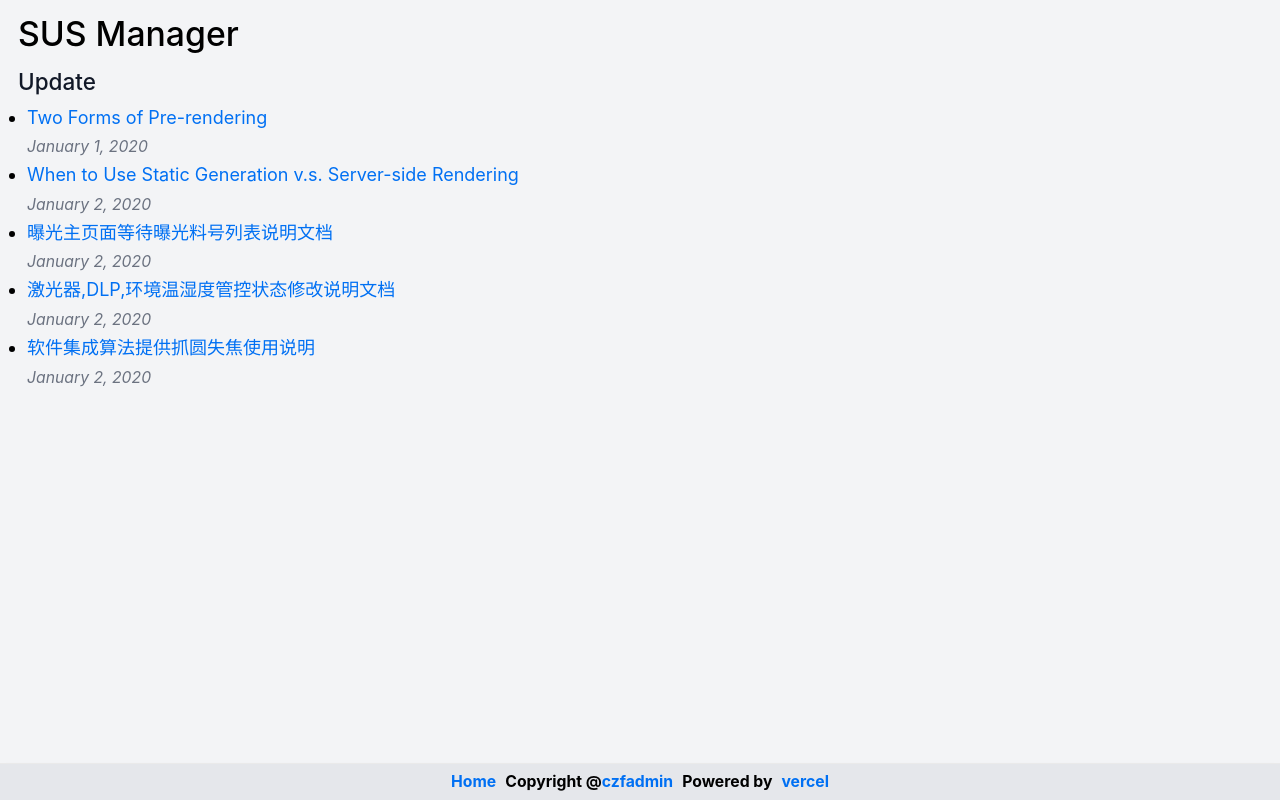
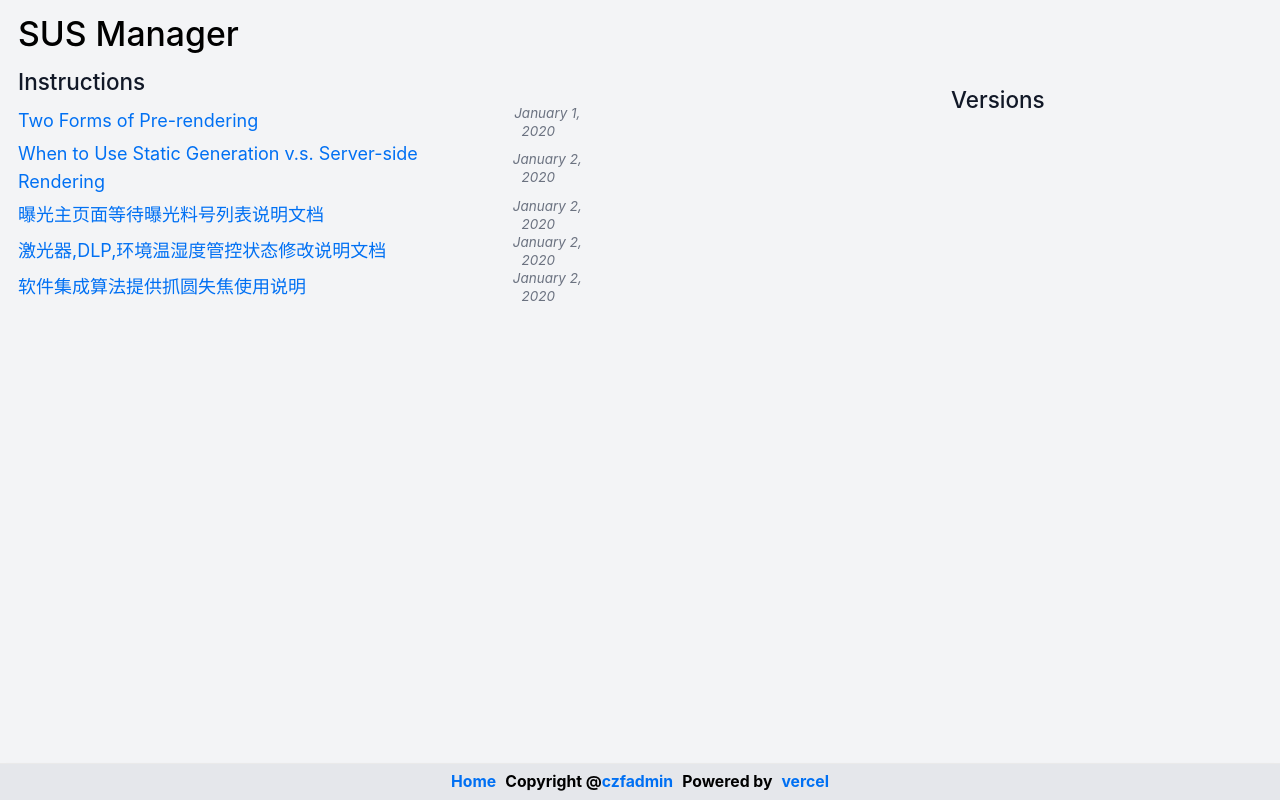
Before and after one commit to czfadmin/sus-manager, a Next.js app: page / in a window 1280 px wide. Built offline with nearby package versions, Linux system fonts and the light colour scheme.

Commit message:
修改Post详情页样式

```diff
--- a/components/DateWrapper.jsx
+++ b/components/DateWrapper.jsx
@@ -5,7 +5,7 @@ export default function DateWrapper({ dateString }) {
 	return (
 		<time
 			dateTime={dateString}
-			className="text-sm italic text-gray-500 mb-1 sm:mb-2 text-center h-4">
+			className="text-xs italic text-gray-500 sm:mb-2 text-center m-2">
 			{format(date, "LLLL d, yyyy")}
 		</time>
 	);
--- a/lib/post.js
+++ b/lib/post.js
@@ -6,7 +6,9 @@ import html from "remark-html";
 const postsDir = path.join(process.cwd(), "posts");
 export async function getSortedPostsData() {
 	const fileNames = fs.readdirSync(postsDir);
-	const allPostsData = fileNames.map((item) => {
+	const allPostsData = fileNames
+		.filter((item) => fs.statSync(path.join(postsDir, item)).isFile())
+		.map((item) => {
 			const id = item.replace(/\.md$/, "");
 			const fullPath = path.join(postsDir, item);
 			const fileContent = fs.readFileSync(fullPath, "utf8");
@@ -22,7 +24,9 @@ export async function getSortedPostsData() {
 
 export async function getAllPostIds() {
 	const fileNames = fs.readdirSync(postsDir);
-	return fileNames.map((filename) => {
+	return fileNames
+		.filter((item) => fs.statSync(path.join(postsDir, item)).isFile)
+		.map((filename) => {
 			return {
 				params: {
 					id: filename.replace(/\.md$/, ""),
@@ -32,7 +36,15 @@ export async function getAllPostIds() {
 }
 
 export async function getPostData(id) {
-	const fullPath = path.join(postsDir, `${id}.md`);
+	const tempPath = path.join(postsDir, id);
+	let fullPath = "";
+	if (fs.statSync(tempPath).isDirectory()) {
+		var files = fs.readdirSync(tempPath);
+		fullPath = path.join(tempPath, `${files[0]}.md`);
+	} else {
+		fullPath = path.join(postsDir, `${id}.md`);
+	}
+
 	const fileContents = fs.readFileSync(fullPath, "utf8");
 	const matterResult = matter(fileContents);
 	const processedContent = await remark()
--- /dev/null
+++ b/lib/version.js
@@ -0,0 +1,15 @@
+const fs = require("fs");
+const path = require("path");
+const versionDir = path.join(process.cwd(), "posts");
+export async function getPostVersion() {
+	return fs
+		.readdirSync(versionDir)
+		.filter((item) =>
+			fs.statSync(path.join(versionDir, item)).isDirectory(),
+		)
+		.map((filename) => {
+			return {
+				title: filename,
+			};
+		});
+}
--- a/pages/index.jsx
+++ b/pages/index.jsx
@@ -1,22 +1,25 @@
 import Head from "next/head";
 import Link from "next/link";
 import { getSortedPostsData } from "../lib/post";
+import { getPostVersion } from "../lib/version";
 import Layout from "../components/Layout";
-import Date from "../components/DateWrapper";
+import DateWrapper from "../components/DateWrapper";
 export async function getStaticProps() {
 	// Get external data from the file system, API, DB, etc.
 	const allPostsData = await getSortedPostsData();
-
+	const versions = await getPostVersion();
 	// The value of the `props` key will be
 	//  passed to the `Home` component
+	console.log(versions);
 	return {
 		props: {
 			allPostsData,
+			versions,
 		},
 	};
 }
 
-export default function Home({ allPostsData }) {
+export default function Home({ allPostsData, versions }) {
 	return (
 		<Layout>
 			<Head>
@@ -24,22 +27,43 @@ export default function Home({ allPostsData }) {
 				<link rel="icon" href="/favicon.ico" />
 			</Head>
 
-			<div>
-				<h1 className="leading-7 text-3xl font-medium">SUS Manager</h1>
+			<h1 className="leading-7 text-3xl font-medium">SUS Manager</h1>
+			<div className="flex flex-row items-start mt-4">
+				<section className="w-3/4 sm:w-full lg:w-3/4">
+					<h1 className="font-medium text-gray-900 text-xl leading-6">
+						Instructions
+					</h1>
+					<ul className="list-decimal mt-2 mb-2">
+						{allPostsData.map(({ id, date, title }) => (
+							<li
+								key={id}
+								className="text-md grid items-center grid-cols-2 ">
+								<Link
+									href={`/posts/${id}`}
+									className="w-3/4 sm:w-full lg:w-3/4 sm:col-span-2">
+									{title}
+								</Link>
+								<small className="text-xs font-sm w-1/4 sm:w-full lg:w-1/4 text-center text-gray-500 sm:col-span-2 sm:col-start-2">
+									<DateWrapper dateString={date} />
+								</small>
+							</li>
+						))}
+					</ul>
+				</section>
 				<section className="mt-4">
 					<h1 className="font-medium text-gray-900 text-xl leading-6">
-						Update
+						Versions
 					</h1>
-					<ul className="list-disc m-2">
-						{allPostsData.map(({ id, date, title }) => (
-							<li key={id}>
-								<Link href={`/posts/${id}`}>
-									<a>{title}</a>
+					<ul className="list-decimal m-2">
+						{versions.map(({ title }, index) => (
+							<li
+								key={index}
+								className="text-md grid items-center grid-cols-2">
+								<Link
+									href={`/posts/${title}`}
+									className="w-3/4 sm:w-full lg:w-3/4 sm:col-span-2">
+									{title}
 								</Link>
-								<br />
-								<small className="text-sm font-sm text-gray-500">
-									<Date dateString={date} />
-								</small>
 							</li>
 						))}
 					</ul>
--- a/pages/posts/[id].jsx
+++ b/pages/posts/[id].jsx
@@ -9,46 +9,50 @@ import { getAllPostIds, getPostData, getSortedPostsData } from "../../lib/post";
 export default function Post({ postData, postsAllData }) {
 	return (
 		<Layout>
-			<Head>{ postData.title }</Head>
-			<div className="flex items-stretch flex-wrap post-container p-2 ">
-				<div className="w-3/4 sm:w-full md:w-3/4 lg:w-3/4 xl:w-3/4  flex flex-col p-2 items-center lg:pb-2">
+			<Head>{postData.title}</Head>
+			<div className="flex items-stretch flex-wrap post-container p-2 m-2">
+				<div className="w-full sm:w-full md:w-full lg:w-3/4 xl:w-3/4  flex flex-col p-2 items-center lg:pb-2">
 					<h1 className="prose mb-2 text-2xl font-bold">
-						{ postData.title }
+						{postData.title}
 					</h1>
 					<div className="flex flex-row items-center content-center">
-						<DateWrapper dateString={ postData.date } />
+						<DateWrapper dateString={postData.date} />
 						<p className="text-gray-600 text-center italic  mb-1 ml-1 sm:mb-2">
-							{ ". " }
-							{ postData.author }
+							{". "}
+							{postData.author}
 						</p>
 					</div>
-					<article className={ clsx(styles.article, "bg-gray-100 h-auto w-full") }>
+					<article
+						className={clsx(
+							styles.article,
+							"bg-gray-100 h-auto w-full shadow-xl",
+						)}>
 						<div
 							className="text-sm"
-							dangerouslySetInnerHTML={ {
+							dangerouslySetInnerHTML={{
 								__html: postData.contentHtml,
-							} }
+							}}
 						/>
 					</article>
 				</div>
-				<div className="w-1/4 sm:w-full md:w-1/4 lg:w-1/4 xl:w-1/4 flex flex-col items-start">
-					<div className="text-md font-medium text-gray-600 sm:mb-1 ">
-						<div className="no-underline text-blue-500 h-2 w-auto text-md ">
+				<div className="w-full sm:w-full md:w-full lg:w-1/4 xl:w-1/4 flex flex-col items-start shadow-xl p-2 m-4 sm:ml-4 sm:mr-4 lg:m-0 md:m-2 sm:mb-2">
+					<div className="text-md font-medium text-gray-600 sm:mb-1">
+						<div className="no-underline text-blue-500 h-3 w-auto text-lg ">
 							<Link href="/">Home</Link>
 						</div>
 					</div>
 					<ul className="list-disc p-4">
-						{ postsAllData?.map((item) => (
-							<li key={ item.id }>
-								<Link href={ `/posts/${item.id}` }>
-									{ item.title }
+						{postsAllData?.map((item) => (
+							<li key={item.id} className="text-sm ml-2">
+								<Link href={`/posts/${item.id}`}>
+									{item.title}
 								</Link>
 							</li>
-						)) }
+						))}
 					</ul>
 				</div>
 			</div>
-			<style jsx>{ `
+			<style jsx>{`
 				.content > ul > li {
 					font-size: 20px;
 				}
@@ -58,7 +62,6 @@ export default function Post({ postData, postsAllData }) {
 				.post-container {
 					overflow: auto;
 				}
-
 			`}</style>
 		</Layout>
 	);
```
Also changed, not shown: styles/utils.module.scss (+8 -0 lines). Lines whose indentation alone changed are shown as unchanged.
